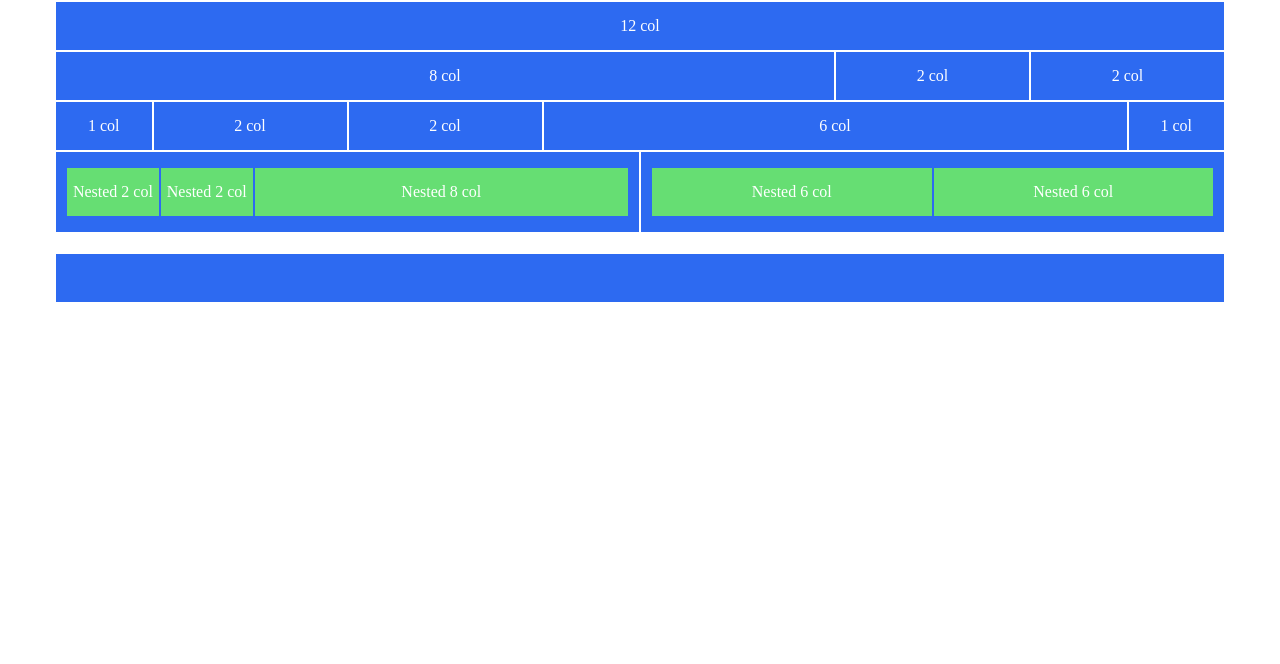
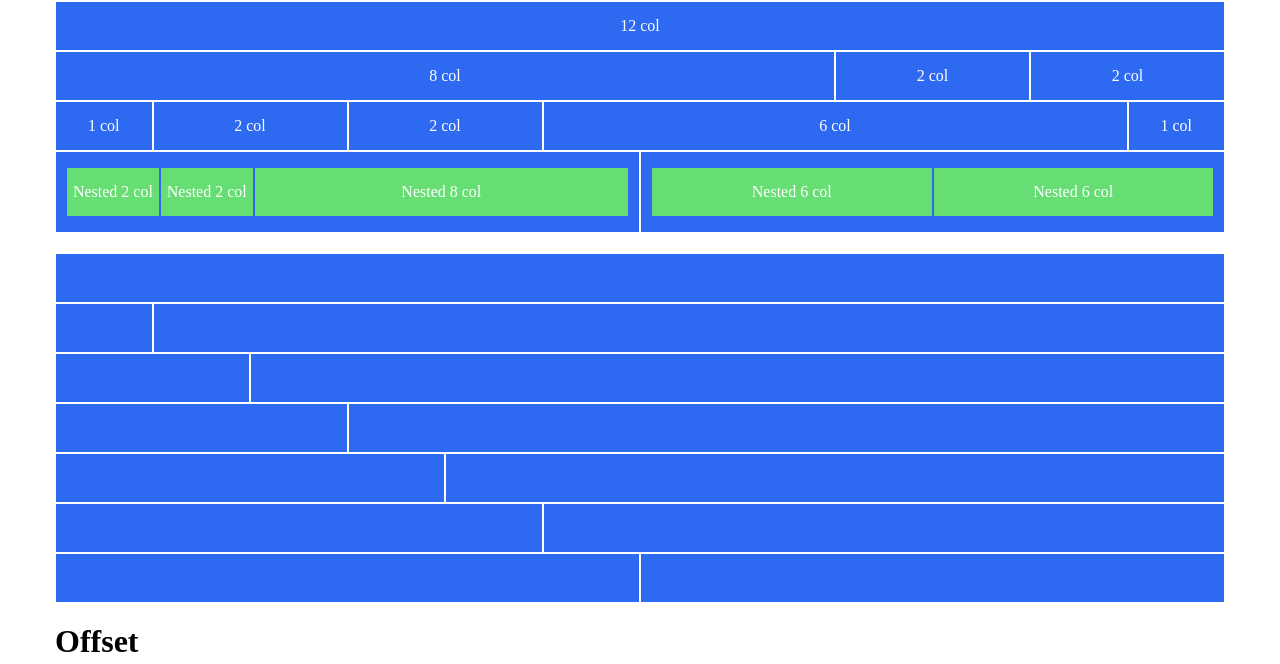
Before and after one commit to DavideDiGi/html-css-12bool, a plain HTML site: page index.html in a window 1280 px wide. Shown: the part 136-800 px from the top of the page. Drawn offline with Linux system fonts and the light colour scheme.

Commit message:
Inizio Offset

```diff
--- a/index.html
+++ b/index.html
@@ -13,8 +13,9 @@
 <body>
 
     <div class="container">
-        <!-- H1 -->
+        <!-- TITOLO PRIMA PARTE ESERCIZIO -->
         <h1>Esercizio per Casa</h1>
+
         <!-- ROW -->
         <div class="row">
 
@@ -281,8 +282,33 @@
          <!-- SECONDA ROW -->
          <div class="row margin-top">
 
-            <!-- 12 COL -->
             <div class="col-12"></div>
-    </div>
+
+            <div class="col-1"></div>
+            <div class="col-11"></div>
+
+            <div class="col-2"></div>
+            <div class="col-10"></div>
+
+            <div class="col-3"></div>
+            <div class="col-9"></div>
+
+            <div class="col-4"></div>
+            <div class="col-8"></div>
+
+            <div class="col-5"></div>
+            <div class="col-7"></div>
+
+            <div class="col-6"></div>
+            <div class="col-6"></div>
+
+         </div>
+
+         <!-- TITOLO SECONDA PARTE ESERCIZIO -->
+         <h1 class="margin-top">Offset</h1>
+
+         <!-- TERZA ROW REVERSE -->
+
+
 </body>
 </html>
```
